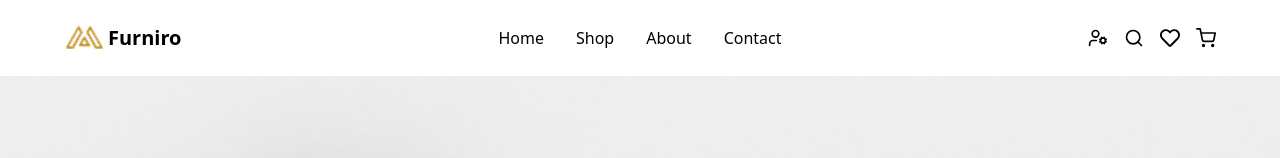
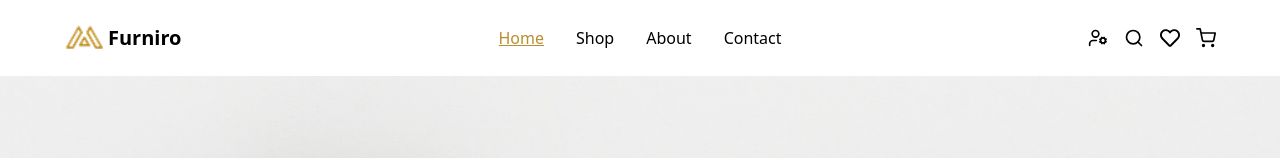
Before and after one commit to Zakkurozu/furniro-frontend, a React (Vite) app: page / in a window 1280 px wide. Shown: the top 158 px of the page. Built offline with nearby package versions, Linux system fonts and the light colour scheme.

Commit message:
change anchor link and add active class for page openned now

```diff
--- a/src/layouts/Navbar.jsx
+++ b/src/layouts/Navbar.jsx
@@ -2,12 +2,12 @@ import { useEffect, useRef, useState } from "react";
 import { FaRegHeart } from "react-icons/fa";
 import { FiSearch, FiShoppingCart } from "react-icons/fi";
 import { LuUserCog } from "react-icons/lu";
-import { Link } from "react-router-dom";
+import { NavLink, useNavigate } from "react-router-dom";
 import Search from "../components/Search";
 import ShoppingCart from "../components/ShoppingCart";
 
 const Navbar = () => {
-  // const navigate = useNavigate();
+  const navigate = useNavigate();
   const [menuOpen, setmenuOpen] = useState(false);
   const [searchOpen, setSearchOpen] = useState(false);
   const [cartOpen, setCartOpen] = useState(false);
@@ -18,6 +18,8 @@ const Navbar = () => {
   const buttonRef = useRef(null);
   const searchBtnReff = useRef(null);
   const cartBtnReff = useRef(null);
+
+  // const testProps = "ini teks yang dikirim dari parent dengan props";
 
   const handleMenuOpen = () => {
     setmenuOpen((prev) => !prev);
@@ -89,7 +91,7 @@ const Navbar = () => {
 
   return (
     <>
-      <div className=" px-5 py-3 bg-putih">
+      <nav className=" px-5 py-3 bg-putih shadow-sm">
         <div className="container w-full flex justify-between items-center relative">
           <div
             onClick={() => (window.location.href = "/")}
@@ -113,40 +115,68 @@ const Navbar = () => {
               <hr />
             </div>
             <div>
-              <Link
-                onClick={() => setmenuOpen(false)}
-                to="/"
-                className="flex w-full justify-center font-medium"
+              <NavLink
+                to={"/"}
+                onClick={() => {
+                  setmenuOpen(false);
+                  setTimeout(() => navigate("/"), 300);
+                }}
+                className={({ isActive }) =>
+                  `flex w-full justify-center font-medium ${
+                    isActive ? "text-primary font-bold underline" : "text-black"
+                  } transition-all duration-300 ease-in-out`
+                }
               >
                 Home
-              </Link>
+              </NavLink>
             </div>
             <div>
-              <Link
-                onClick={() => setmenuOpen(false)}
+              <NavLink
                 to="/shop"
-                className="flex w-full justify-center font-medium"
+                onClick={() => {
+                  setmenuOpen(false);
+                  setTimeout(() => navigate("/shop"), 300);
+                }}
+                className={({ isActive }) =>
+                  `flex w-full justify-center font-medium ${
+                    isActive ? "text-primary font-bold underline" : "text-black"
+                  } transition-all duration-300 ease-in-out`
+                }
               >
                 Shop
-              </Link>
+              </NavLink>
             </div>
             <div>
-              <Link
-                onClick={() => setmenuOpen(false)}
-                to="/about"
-                className="flex w-full justify-center font-medium"
+              <NavLink
+                to={"/about"}
+                onClick={() => {
+                  setmenuOpen(false);
+                  setTimeout(() => navigate("/about"), 300);
+                }}
+                className={({ isActive }) =>
+                  `flex w-full justify-center font-medium ${
+                    isActive ? "text-primary font-bold underline" : "text-black"
+                  } transition-all duration-300 ease-in-out`
+                }
               >
                 About
-              </Link>
+              </NavLink>
             </div>
             <div>
-              <Link
-                onClick={() => setmenuOpen(false)}
-                to="/contact"
-                className="flex w-full justify-center font-medium"
+              <NavLink
+                to={"/contact"}
+                onClick={() => {
+                  setmenuOpen(false);
+                  setTimeout(() => navigate("/contact"), 300);
+                }}
+                className={({ isActive }) =>
+                  `flex w-full justify-center font-medium ${
+                    isActive ? "text-primary font-bold underline" : "text-black"
+                  } transition-all duration-300 ease-in-out`
+                }
               >
                 Contact
-              </Link>
+              </NavLink>
             </div>
             <hr className="md:hidden" />
           </div>
@@ -217,10 +247,10 @@ const Navbar = () => {
             md:w-[50%]
             lg:w-[30%]`}
           >
-            <ShoppingCart />
+            <ShoppingCart handleCartOpen={handleCartOpen} />
           </div>
         </div>
-      </div>
+      </nav>
     </>
   );
 };
```
